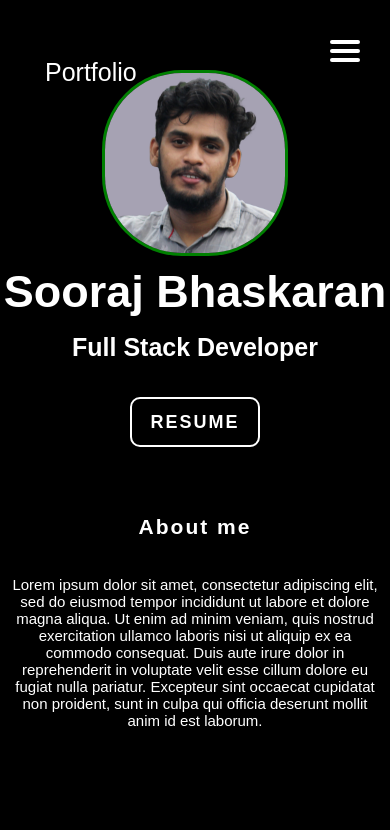
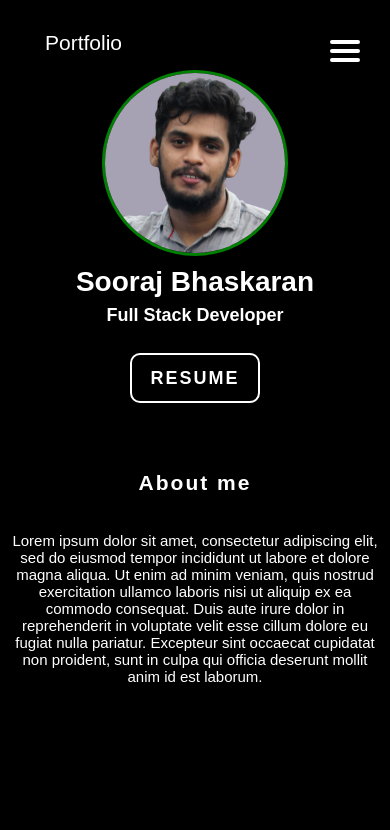
Before and after one commit to soorajB3623/soorajb3623.github.io, a plain HTML site: page index.html in a window 390 px wide. Shown: the top 830 px of the page. Drawn offline with nearby package versions, Linux system fonts and the light colour scheme.

Commit message:
some responsive and rearremngement

```diff
--- a/css/nav.css
+++ b/css/nav.css
@@ -108,9 +108,18 @@ body {
     -webkit-transition: all 0.4s ease;
     transition: all 0.4s ease;
 }
+#topname{
+    font-size: 45px;
+     margin-top: 80px;
+}
+#role{
+    font-size: 25px;
+     margin: 15px 0px
+}
 
 
-/* Media qurey section */
+
+/* Media query section */
 
 @media screen and (min-width: 768px) and (max-width: 1024px) {
     .container {
@@ -119,6 +128,14 @@ body {
 }
 
 @media screen and (max-width:768px) {
+    .nav {
+
+        line-height: 0px;
+    }
+    .nav div.logo a {
+       line-height: 5px;
+       font-size: 2.1rem;
+    }
     .navTrigger {
         display: block;
     }
@@ -157,6 +174,15 @@ body {
     }
     .nav div.media_button {
         display: block;
+    }
+
+    #topname{
+        font-size: 28px;
+
+    }
+    #role{
+        font-size: 18px;
+        margin: 7px 0px;
     }
 }
 
@@ -378,7 +404,7 @@ body {
     }
     .photo {
         border: 3px solid green;
-        border-radius: 80px;
+        border-radius: 180px;
         width: 180px;
         height: auto;
         text-align: center;
--- a/css/style.css
+++ b/css/style.css
@@ -11,10 +11,7 @@
     justify-content: center;
 }
 
-.name .topname{
-    font-size: 45px;
-    margin-top: 80px;
-}
+
 
 button {
     position: absolute;
--- a/index.html
+++ b/index.html
@@ -46,8 +46,8 @@
 
     <img class="photo" src="me.jpg" alt="">
 
-       <h3 class='name' style="font-size: 45px; margin-top: 80px;">Sooraj Bhaskaran</h3>
-       <h3 class="name role" style="font-size: 25px; margin: 15px 0px">Full Stack Developer</h3>
+       <h3 class='name' id='topname'>Sooraj Bhaskaran</h3>
+       <h3 class="name" id='role'>Full Stack Developer</h3>
 
     <div class="butt"><button class="slide">&nbsp;</button></div>
     <div class="wrapper" id="about">
```
